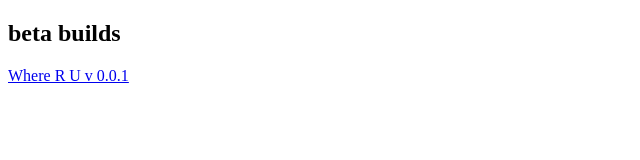
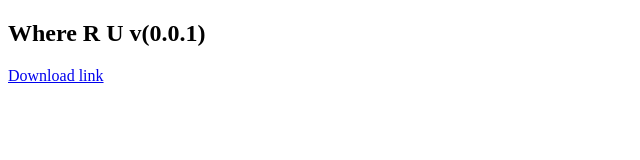
Before and after one commit to paresh-navadiya/install-html, a plain HTML site: page index.html in a window 1280 px wide. Shown: the whole page, without its empty margins (0-640 px from the left). Drawn offline with Linux system fonts and the light colour scheme.

Commit message:
html changes
html changes

```diff
--- a/index.html
+++ b/index.html
@@ -3,7 +3,7 @@
   <head>
     <meta charset='utf-8'>
     <!--[if IE]><script src="http://html5shiv.googlecode.com/svn/trunk/html5.js"></script><![endif]-->
-    <title>Sample Page</title>
+    <title>Where R U</title>
     <!-- Your CSS -->
     <style>
 
@@ -17,8 +17,8 @@
         <title>My awesome app</title>
     </head>
     <body>
-    	<h2>beta builds</h2>
-    <a href="itms-services://?action=download-manifest&url=https://dl.dropboxusercontent.com/s/a0odpqlp4ucn0af/WRU.plist">Where R U  v 0.0.1</a></body>
+    	<h2>Where R U v(0.0.1)</h2>
+    <a href="itms-services://?action=download-manifest&url=https://dl.dropboxusercontent.com/s/a0odpqlp4ucn0af/WRU.plist">Download link</a></body>
 
     </body>
     </html>
```
